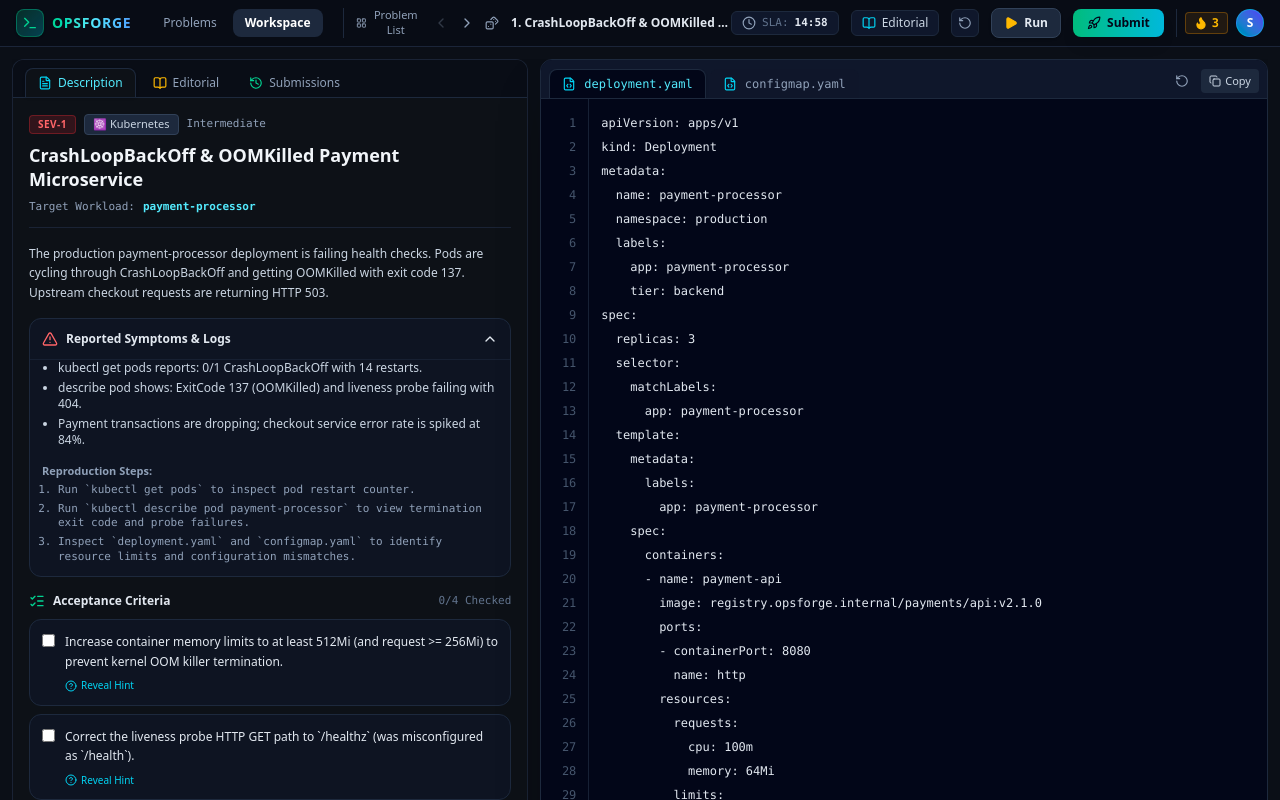
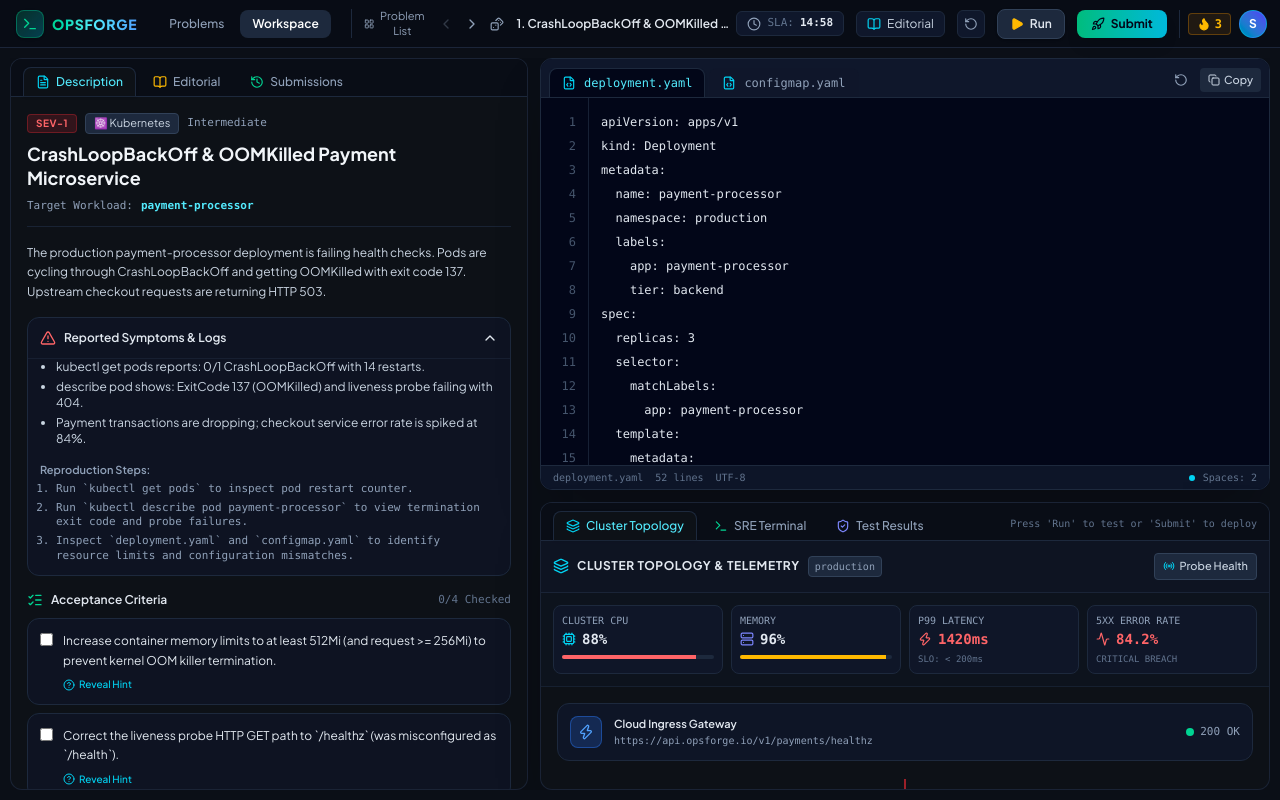
Before and after one commit to Saman-dev12/cool-things-with-ai, a React (Vite) app in the folder opsforge/: page / in a window 1280 px wide. Both pictures are taken after a click on the button "Workspace". Shown: the top 800 px of the page. Built offline with nearby package versions, Linux system fonts and the light colour scheme.

Commit message:
fix: constrain layout to 100% viewport screen boundaries without page overflow

```diff
--- a/opsforge/src/App.tsx
+++ b/opsforge/src/App.tsx
@@ -7,9 +7,11 @@ import { OpsWorkspace } from './components/layout/OpsWorkspace';
 function MainContent() {
   const { viewMode } = useOps();
   return (
-    <div className="min-h-screen bg-[#0b0f17] text-slate-100 flex flex-col antialiased selection:bg-cyan-500/30 selection:text-white">
+    <div className="h-screen w-screen max-h-screen max-w-screen overflow-hidden flex flex-col bg-[#0b0f17] text-slate-100 antialiased selection:bg-cyan-500/30 selection:text-white">
       <OpsNavbar />
-      {viewMode === 'problemset' ? <ProblemSetView /> : <OpsWorkspace />}
+      <div className="flex-1 min-h-0 w-full overflow-hidden flex flex-col">
+        {viewMode === 'problemset' ? <ProblemSetView /> : <OpsWorkspace />}
+      </div>
     </div>
   );
 }
--- a/opsforge/src/components/editor/OpsEditor.tsx
+++ b/opsforge/src/components/editor/OpsEditor.tsx
@@ -85,7 +85,7 @@ export const OpsEditor: React.FC = () => {
       </div>
 
       {/* Editor Body with Line Numbers */}
-      <div className="relative flex-1 flex overflow-hidden bg-slate-950 font-mono text-xs">
+      <div className="relative flex-1 min-h-0 flex overflow-hidden bg-slate-950 font-mono text-xs">
         {/* Line Numbers Gutter */}
         <div className="select-none py-3 px-3 bg-slate-950 text-slate-600 text-right border-r border-slate-800/80 w-12 shrink-0">
           {lines.map((_, idx) => (
--- a/opsforge/src/components/layout/OpsNavbar.tsx
+++ b/opsforge/src/components/layout/OpsNavbar.tsx
@@ -44,7 +44,7 @@ export const OpsNavbar: React.FC = () => {
   const nextProblem = currentIdx < allProblems.length - 1 ? allProblems[currentIdx + 1] : null;
 
   return (
-    <header className="sticky top-0 z-40 px-4 py-2 border-b border-slate-800/90 bg-[#090d16]/95 backdrop-blur-md flex items-center justify-between text-xs">
+    <header className="h-12 shrink-0 z-40 px-4 border-b border-slate-800/90 bg-[#090d16]/95 backdrop-blur-md flex items-center justify-between text-xs">
       {/* Left: Brand & Navigation Links */}
       <div className="flex items-center gap-5">
         {/* Brand */}
--- a/opsforge/src/components/layout/OpsWorkspace.tsx
+++ b/opsforge/src/components/layout/OpsWorkspace.tsx
@@ -14,7 +14,7 @@ export const OpsWorkspace: React.FC = () => {
   const [mobileTab, setMobileTab] = useState<'briefing' | 'editor' | 'console'>('editor');
 
   return (
-    <main className="flex-1 p-3 overflow-hidden flex flex-col h-[calc(100vh-53px)] bg-[#0b0f17]">
+    <main className="flex-1 min-h-0 w-full p-2.5 overflow-hidden flex flex-col bg-[#0b0f17]">
       {/* Mobile Tab Switcher */}
       <div className="flex lg:hidden items-center justify-around bg-slate-900 border border-slate-800 rounded-lg p-1 mb-2 shrink-0">
         <button
--- a/opsforge/src/components/problemset/ProblemSetView.tsx
+++ b/opsforge/src/components/problemset/ProblemSetView.tsx
@@ -80,7 +80,7 @@ export const ProblemSetView: React.FC = () => {
   };
 
   return (
-    <div className="flex-1 overflow-y-auto bg-[#0b0f17] text-slate-100">
+    <div className="flex-1 min-h-0 w-full overflow-y-auto bg-[#0b0f17] text-slate-100">
       {/* Container */}
       <div className="max-w-7xl mx-auto px-4 sm:px-6 lg:px-8 py-6 space-y-8">
         {/* Top Hero & Study Plans Section */}
--- a/opsforge/src/styles/index.css
+++ b/opsforge/src/styles/index.css
@@ -1,16 +1,19 @@
 @import "tailwindcss";
 
 @layer base {
-  * {
+  *, ::before, ::after {
     box-sizing: border-box;
   }
 
-  body {
-    background-color: #090d16;
+  html, body, #root {
+    height: 100%;
+    width: 100%;
+    overflow: hidden;
+    margin: 0;
+    padding: 0;
+    background-color: #0b0f17;
     color: #f1f5f9;
     font-family: 'Plus Jakarta Sans', -apple-system, BlinkMacSystemFont, "Segoe UI", Roboto, sans-serif;
-    margin: 0;
-    padding: 0;
   }
 
   code, pre, kbd, .font-mono {
@@ -20,14 +23,14 @@
 
 /* Custom Sleek Scrollbar */
 ::-webkit-scrollbar {
-  width: 6px;
-  height: 6px;
+  width: 5px;
+  height: 5px;
 }
 ::-webkit-scrollbar-track {
-  background: rgba(15, 23, 42, 0.6);
+  background: rgba(15, 23, 42, 0.4);
 }
 ::-webkit-scrollbar-thumb {
-  background: rgba(100, 116, 139, 0.4);
+  background: rgba(100, 116, 139, 0.35);
   border-radius: 4px;
 }
 ::-webkit-scrollbar-thumb:hover {
@@ -36,15 +39,15 @@
 
 /* Glassmorphic Panel Styles */
 .glass-panel {
-  background: rgba(15, 23, 42, 0.75);
+  background: rgba(13, 17, 23, 0.85);
   backdrop-filter: blur(16px);
-  border: 1px solid rgba(255, 255, 255, 0.08);
+  border: 1px solid rgba(255, 255, 255, 0.07);
 }
 
 .glass-header {
-  background: rgba(10, 15, 28, 0.85);
+  background: rgba(9, 13, 22, 0.92);
   backdrop-filter: blur(12px);
-  border-bottom: 1px solid rgba(255, 255, 255, 0.07);
+  border-bottom: 1px solid rgba(255, 255, 255, 0.08);
 }
 
 /* Animation utilities */
```
